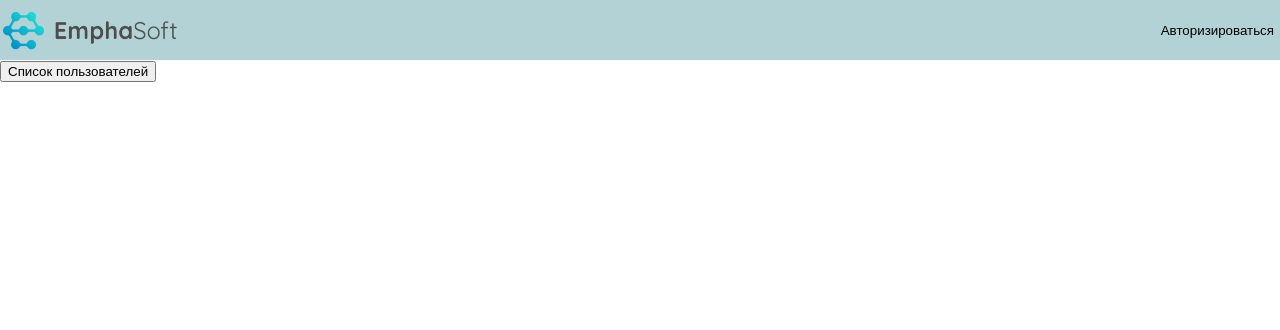
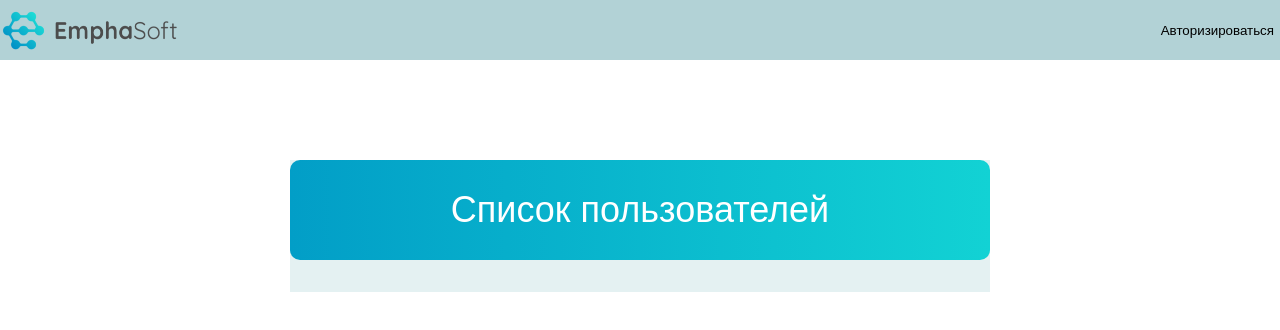
Before and after one commit to jackSquirrel/emphasoft-testing, a React (Create React App) app: page / in a window 1280 px wide. Shown: the top 330 px of the page. Built offline with nearby package versions, Linux system fonts and the light colour scheme.

Commit message:
users filtration done

```diff
--- a/src/App.js
+++ b/src/App.js
@@ -17,7 +17,7 @@ class App extends React.Component {
     return (
       <div className="app">
         <Header />
-        <Content />
+        <Content getUsers={() => api.getUsers()} />
         { this.props.isPopupOpen ? <Popup
           signInCallback={(user, password) => api.signIn(user, password)}
           /> : null }
--- a/src/api/Api.js
+++ b/src/api/Api.js
@@ -4,7 +4,6 @@ export default class Api {
     }
 
     signIn(username, password) {
-        console.log(this._link);
         return fetch(`${this._link}/api-token-auth/`, {
             method: 'POST',
             headers: {
@@ -27,4 +26,24 @@ export default class Api {
             return err.json();
         })
     }
+
+    getUsers() {
+        console.log(localStorage.getItem('token'));
+        return fetch(`${this._link}/api/v1/users/`, {
+            method: 'GET',
+            headers: {
+                authorization: `Token ${localStorage.getItem('token')}`
+            }
+        })
+        .then((res => {
+            if(res.ok) {
+                return res.json();
+            }
+            return Promise.reject(res);
+        }))
+        .catch((err) => {
+            console.log('Ошибка' + err.status);
+            return err.json();
+        })
+    }
 }
--- a/src/blocks/styles.css
+++ b/src/blocks/styles.css
@@ -1,2 +1,3 @@
 @import url(./header/header.css);
 @import url(./popup/popup.css);
+@import url(./users/users.css);
--- /dev/null
+++ b/src/blocks/users/__button/users__button.css
@@ -0,0 +1,10 @@
+.users__button {
+    width: 100%;
+    height: 100px;
+    background: linear-gradient(90deg, #029EC7 0%, #12D2D4 100%);
+    cursor: pointer;
+    border: none;
+    border-radius: 10px;
+    color: #fff;
+    font-size: 36px;
+}
--- /dev/null
+++ b/src/blocks/users/__search/users__search.css
@@ -0,0 +1,9 @@
+.users__search {
+    width: 350px;
+    height: 35px;
+    padding-left: 15px;
+    margin: 10px auto 20px;
+    border-radius: 10px;
+    background-color: #fff;
+    border: none;
+}
--- /dev/null
+++ b/src/blocks/users/users.css
@@ -0,0 +1,11 @@
+@import url(./__button/users__button.css);
+@import url(./__search/users__search.css);
+
+.users {
+    max-width: 700px;
+    margin: 0 auto;
+    margin-top: 100px;
+    background-color: #e4f1f2;
+    display: flex;
+    flex-direction: column;
+}
--- a/src/components/Content/Content.js
+++ b/src/components/Content/Content.js
@@ -4,22 +4,52 @@ import { connect } from 'react-redux';
 class Content extends React.Component {
     constructor(props){
         super(props);
-        this._showUsers = this._showUsers.bind(this);
+        this._renderUsers = this._renderUsers.bind(this);
         this._showError = this._showError.bind(this);
+        this._getUsers = props.getUsers;
+        this.state = {
+            usersAreShown: false
+        }
     }
 
-    _showUsers() {
-        console.log('Users list');
+    _renderUsers() {
+        document.querySelector('.users__list').innerHTML = '';
+        this._getUsers()
+            .then((data) => {
+                data.sort((a, b) => a.id > b.id ? 1 : -1);
+                return data;
+            })
+            .then((data) => {
+                this.setState({ usersAreShown: true });
+                data.forEach((user) => {
+                    this.props.onShowCkick(user);
+                })
+            })
     }
 
     _showError() {
-        console.log('Необходимо авторизироваться!');
+        alert('Необходимо авторизироваться!');
+    }
+
+    _findUser() {
+        this.props.onFindUser(this._userInput.value);
     }
 
     render() {
         return (
             <div className="users">
-                <button type="button" className="users__button" onClick={ this.props.isLoggedIn ? this._showUsers : this._showError }>Список пользователей</button>
+                <button type="button" className="users__button" onClick={ this.props.isLoggedIn ? this._renderUsers : this._showError }>Список пользователей</button>
+                { this.state.usersAreShown ?
+                    <div>
+                        <input className="users__search" placeholder="Поиск пользователя" ref={(input) => { this._userInput = input }}></input>
+                        <button className="users__search-button" onClick={this._findUser.bind(this)}>Искать</button>
+                    </div>
+                    : null }
+                <ul className="users__list">
+                    {this.props.users.map((user) =>
+                        <li key={user.id} className="users__item">id {user.id} {user.name} {user.username}</li>
+                    )}
+                </ul>
             </div>
         )
     }
@@ -27,11 +57,20 @@ class Content extends React.Component {
 
 export default connect(
     state => ({
-        isLoggedIn: state.isLoggedIn
+        isLoggedIn: state.isLoggedIn,
+        users: state.users.filter(user => user.username.includes(state.filterUsers))
     }),
     dispatch => ({
-        onButtonClick: () => {
-            dispatch({ type: '' })
+        onShowCkick: (props) => {
+            const payload = {
+                id: props.id,
+                name: `${props.first_name} ${props.last_name}`,
+                username: props.username
+            }
+            dispatch({ type: 'ADD_USER', payload })
+        },
+        onFindUser: (name) => {
+            dispatch({ type: 'FIND_USER', payload: name })
         }
     })
 )(Content);
--- a/src/components/Popup/PopupSignIn.js
+++ b/src/components/Popup/PopupSignIn.js
@@ -19,7 +19,7 @@ class PopupSignIn extends React.Component {
                 if(res.non_field_errors) {
                     this._buttonError.textContent = 'Неправильный пароль или имя пользователя'
                 } else if(res.token) {
-                    console.log()
+                    localStorage.setItem('token', res.token)
                     this.props.onEntering();
                     this.props.onLoggingIn();
                 }
--- /dev/null
+++ b/src/reducers/filterUsers.js
@@ -0,0 +1,8 @@
+const initialState = '';
+
+export default function filterUsers(state = initialState, action) {
+    if (action.type === 'FIND_USER') {
+        return action.payload;
+    }
+    return state;
+}
--- a/src/reducers/index.js
+++ b/src/reducers/index.js
@@ -2,8 +2,12 @@ import { combineReducers } from 'redux';
 
 import isPopupOpen from './popup';
 import isLoggedIn from './isLoggedIn';
+import users from './users';
+import filterUsers from './filterUsers';
 
 export default combineReducers({
     isPopupOpen,
-    isLoggedIn
+    isLoggedIn,
+    users,
+    filterUsers
 });
--- /dev/null
+++ b/src/reducers/users.js
@@ -0,0 +1,11 @@
+const initialState = [];
+
+export default function users(state = initialState, action) {
+    if (action.type === 'ADD_USER'){
+        return [
+            ...state,
+            action.payload
+        ]
+    }
+    return state;
+}
```
